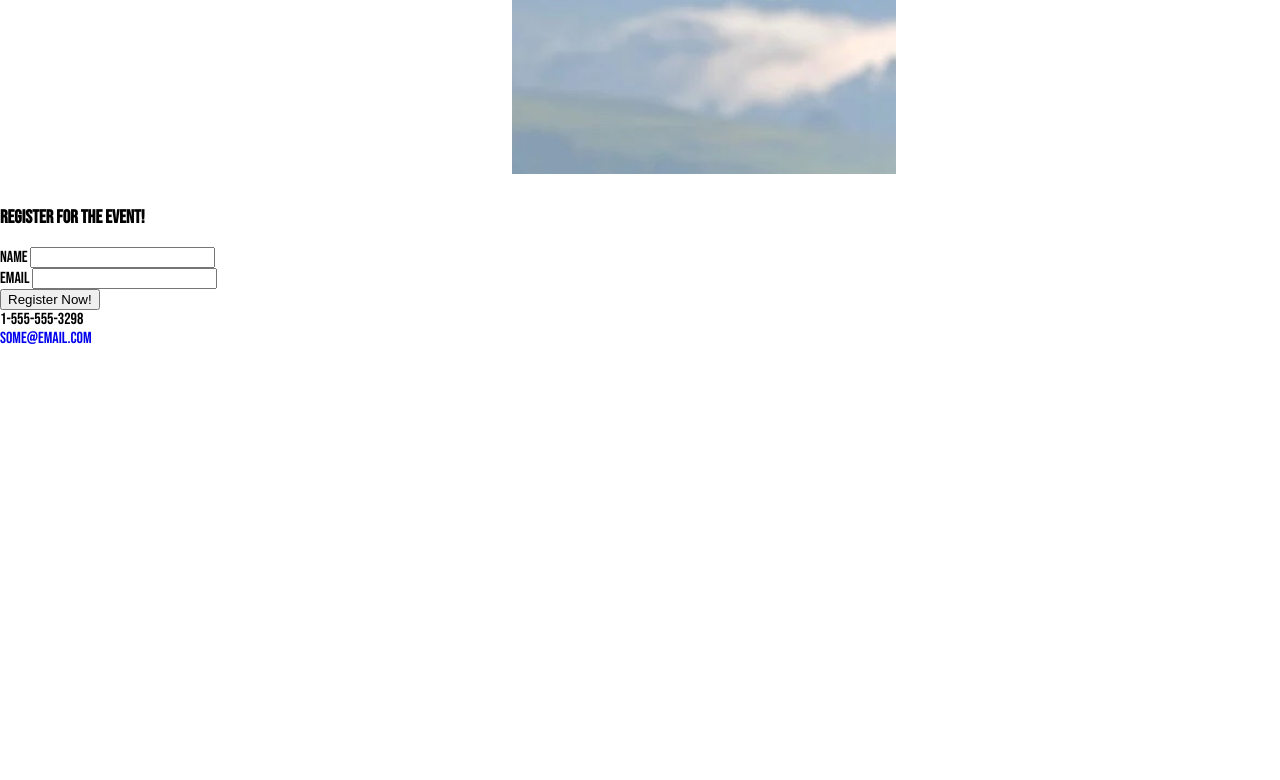
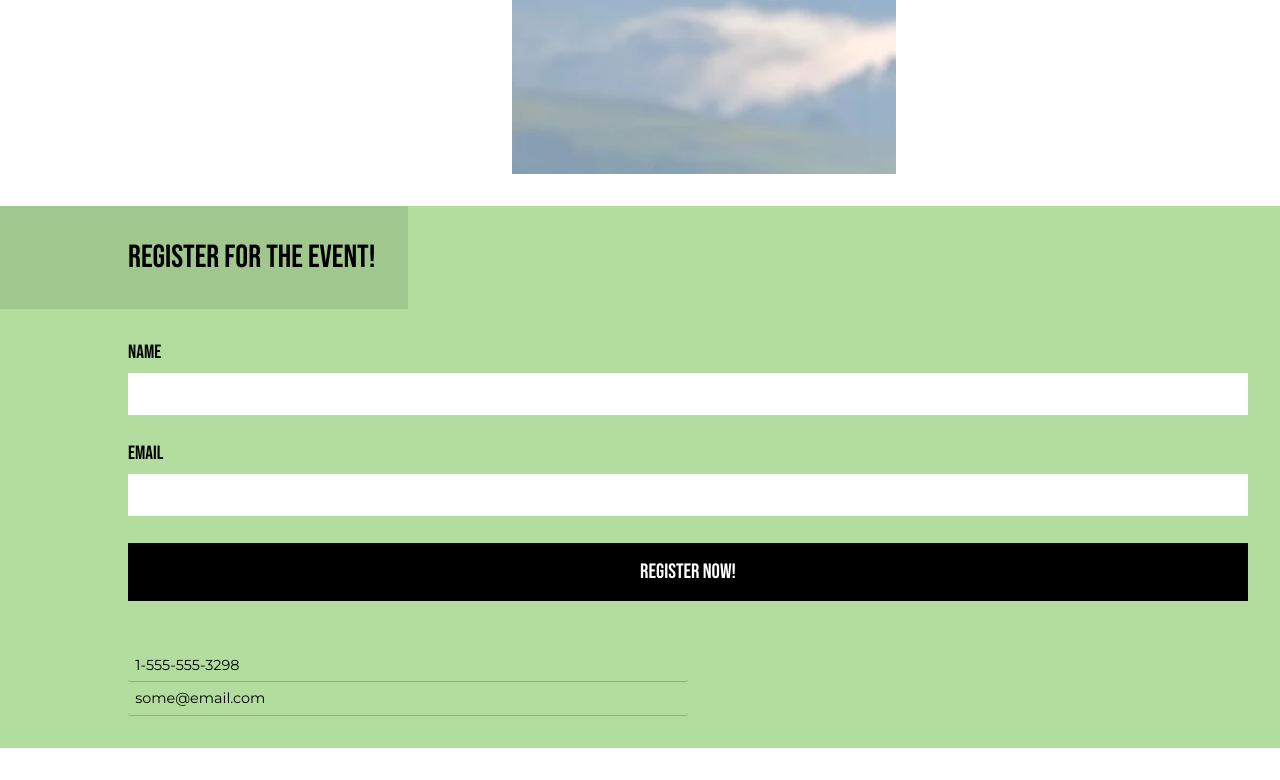
Before and after one commit to KRamBalaji/DroneEvent-LandingPage, a plain HTML site: page index.html in a window 1280 px wide. Shown: the part 2536-3316 px from the top of the page. Before the commit the page ends 2884 px from the top, so only its background shows below. Drawn offline with Linux system fonts and the light colour scheme.

Commit message:
styled form section

```diff
--- a/style.css
+++ b/style.css
@@ -247,3 +247,69 @@ h2 {
 .gallery-container img:nth-of-type(5) {
   grid-area: e;
 }
+
+/* Section 3 */
+
+.contact {
+  background: #b2dd9e;
+}
+
+h3 {
+  padding: 1em 1em 1em 10%;
+  font-size: 2rem;
+  /* background-color: #9FC88C; */
+  background-color: rgba(0, 0, 0, 0.1);
+  display: inline-block;
+  margin: 0;
+  font-weight: normal;
+}
+
+.cols-2 {
+  width: 90%;
+  margin: 2em 2em 2em 10%;
+  padding-right: 2em;
+  padding-bottom: 2em;
+}
+
+label {
+  display: block;
+  font-size: 1.2rem;
+  margin-bottom: 0.5em;
+}
+
+input {
+  width: 100%;
+  border: none;
+  padding: 1em;
+  margin-bottom: 2em;
+}
+
+button {
+  background: black;
+  border: none;
+  padding: 0.8em;
+  width: 100%;
+  color: white;
+  text-transform: uppercase;
+  font-family: "Bebas Neue";
+  font-size: 1.3rem;
+  cursor: pointer;
+}
+
+.other-info {
+  margin-top: 3em;
+  width: 50%;
+}
+
+.other-info ul li {
+  padding: 0.5em;
+  border-bottom: 1px solid rgba(0, 0, 0, 0.2);
+  display: block;
+  border-radius: 0.2em;
+  font-family: "Montserrat";
+  font-size: 0.9rem;
+}
+
+.other-info a {
+  color: black;
+}
```
